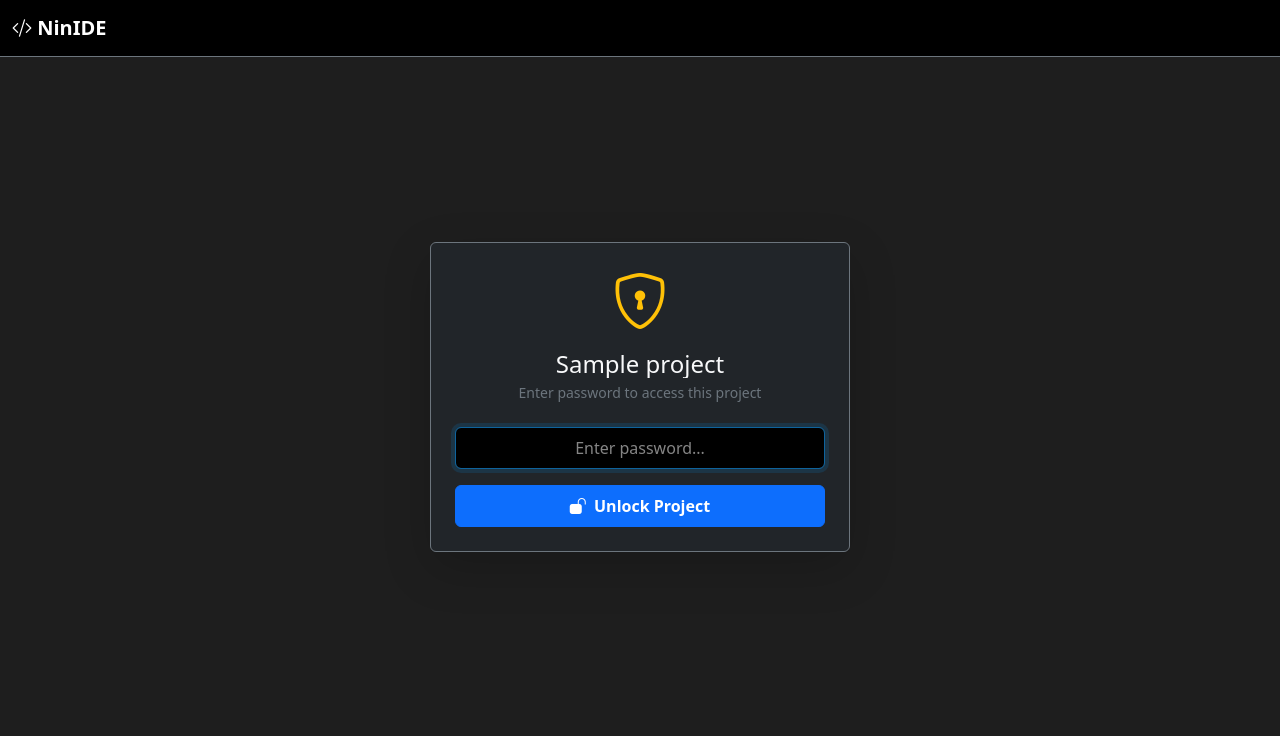
After one commit to Shrawil/NinIDE, a Django app: page /delete_project/1 in a window 1280 px wide. The commit adds this page. Shown: the top 736 px of the page. Run offline with Django 5.2, Linux system fonts and the light colour scheme; tables that the repository leaves empty hold one stand-in row (values such as "Sample post").

Commit message:
Major update - NinIDE Stable Version 2.2

```diff
--- a/editor/models.py
+++ b/editor/models.py
@@ -3,6 +3,7 @@ from django.db import models
 # Create your models here.
 class Project(models.Model):
     name = models.CharField(max_length=50)
+    password = models.CharField(max_length=255)
     created_at = models.DateTimeField(auto_now_add=True)
 
 class File(models.Model):
--- /dev/null
+++ b/editor/templates/project_password.html
@@ -0,0 +1,75 @@
+{% extends "base.html" %}
+
+{% block title %}
+Unlock {{ project.name }} | NinIDE
+{% endblock %}
+
+{% block content %}
+<div class="container d-flex align-items-center justify-content-center" style="min-height: calc(100vh - 120px);">
+    <div class="card bg-dark text-light border-secondary shadow-lg w-100" style="max-width: 420px;">
+        <div class="card-body p-4 text-center">
+
+            <div class="mb-3">
+                <i class="bi bi-shield-lock text-warning display-4"></i>
+            </div>
+
+            <h4 class="card-title mb-1 text-truncate" title="{{ project.name }}">
+                {{ project.name }}
+            </h4>
+            <p class="text-secondary small mb-4">Enter password to access this project</p>
+
+            {% if error %}
+                <div class="alert alert-danger alert-dismissible fade show border-0 py-2 px-3 mb-4 text-start small" role="alert">
+                    <i class="bi bi-exclamation-triangle-fill me-2"></i>{{ error }}
+                    <button type="button" class="btn-close btn-close-white" data-bs-dismiss="alert" aria-label="Close"></button>
+                </div>
+            {% endif %}
+
+            <form method="POST">
+                {% csrf_token %}
+
+                <div class="mb-3">
+                    <input
+                        type="password"
+                        name="password"
+                        class="form-control bg-black text-light border-secondary text-center py-2"
+                        placeholder="Enter password..."
+                        autocomplete="off"
+                        autocorrect="off"
+                        autocapitalize="off"
+                        spellcheck="false"
+                        required
+                        autofocus
+                    >
+                </div>
+
+                <button type="submit" class="btn btn-primary w-100 py-2 fw-semibold">
+                    <i class="bi bi-unlock-fill me-1"></i> Unlock Project
+                </button>
+            </form>
+
+        </div>
+    </div>
+</div>
+{% endblock %}
+
+{% block css %}
+<style>
+    body {
+        background-color: #1e1e1e;
+        color: #d4d4d4;
+    }
+
+    /* Input focus styling */
+    .form-control:focus {
+        background-color: #000 !important;
+        color: #fff !important;
+        border-color: #0e639c !important;
+        box-shadow: 0 0 0 0.25rem rgba(14, 99, 156, 0.25) !important;
+    }
+
+    .form-control::placeholder {
+        color: #858585;
+    }
+</style>
+{% endblock %}
--- a/editor/urls.py
+++ b/editor/urls.py
@@ -6,6 +6,16 @@ urlpatterns = [
         "",
         views.project_list,
         name="project_list"
+    ),
+    path(
+        "delete_project/<int:project_id>",
+        views.delete_project,
+        name="delete_project",
+    ),
+    path(
+        "project_password/<int:project_id>/",
+        views.project_password,
+        name="project_password"
     ),
     path(
         "project/<int:project_id>/",
--- a/editor/views.py
+++ b/editor/views.py
@@ -1,12 +1,39 @@
 from django.shortcuts import render, redirect, get_object_or_404
 from django.conf import settings
-from django.contrib import messages
+from django.contrib import messages, sessions
 from django.core.management import call_command
 from .models import Project, File
+from django.contrib.auth.hashers import make_password
 import subprocess
 import os
 
 running_servers = {}
+
+from functools import wraps
+from django.shortcuts import redirect
+
+
+def project_auth_required(view_func):
+    @wraps(view_func)
+    def wrapper(request, project_id, *args, **kwargs):
+
+        if not request.session.get(
+            f"project_{project_id}_auth",
+            False
+        ):
+            return redirect(
+                "project_password",
+                project_id=project_id
+            )
+
+        return view_func(
+            request,
+            project_id,
+            *args,
+            **kwargs
+        )
+
+    return wrapper
 
 def create_project(request):
 
@@ -17,10 +44,22 @@ def create_project(request):
             ""
         ).strip()
 
+        projectpassword = request.POST.get(
+            "projectpassword",
+            ""
+        ).strip()
+
         if not projectname:
             messages.error(
                 request,
                 "Project name cannot be empty."
+            )
+            return redirect("project_list")
+
+        elif not projectpassword:
+            messages.error(
+                request,
+                "You must set a project password."
             )
             return redirect("project_list")
 
@@ -47,7 +86,8 @@ def create_project(request):
             )
 
             project = Project.objects.create(
-                name=projectname
+                name=projectname,
+                password=make_password(projectpassword)
             )
 
             sync_project_files(project)
@@ -66,6 +106,7 @@ def create_project(request):
             f"Project '{projectname}' created successfully."
         )
 
+        request.session[f"project_{project.id}_auth"] = True
         return redirect(
             "editor",
             project_id=project.id
@@ -76,6 +117,7 @@ def create_project(request):
         "new_project.html"
     )
 
+@project_auth_required
 def create_file(request, project_id):
     project = get_object_or_404(
         Project,
@@ -151,6 +193,7 @@ def create_file(request, project_id):
     )
 
 
+@project_auth_required
 def create_folder(request, project_id):
 
     project = get_object_or_404(
@@ -291,12 +334,24 @@ def sync_project_files(project):
         path__in=existing_paths
     ).delete()
 
+
 def save_file(request, file_id):
-
     file = get_object_or_404(
         File,
-        id=file_id
+        id=file_id,
+        is_directory=False
     )
+
+    project = file.project
+
+    if not request.session.get(
+        f"project_{project.id}_auth",
+        False
+    ):
+        return redirect(
+            "project_password",
+            project_id=project.id
+        )
 
     if request.method == "POST":
 
@@ -336,6 +391,7 @@ def project_list(request):
         {"projects": projects}
     )
 
+
 def open_file(request, file_id):
 
     file = get_object_or_404(
@@ -358,6 +414,19 @@ def open_file(request, file_id):
         }
     )
 
+import socket, shlex, os
+
+def find_free_port(start=8000):
+    port = start
+
+    while True:
+        with socket.socket(socket.AF_INET, socket.SOCK_STREAM) as s:
+            if s.connect_ex(("127.0.0.1", port)) != 0:
+                return port
+        port += 1
+
+
+@project_auth_required
 def terminal(request, project_id):
     project = get_object_or_404(Project, id=project_id)
     project_path = settings.PROJECTS_DIR / project.name
@@ -366,35 +435,48 @@ def terminal(request, project_id):
     if request.method == "POST":
         command = request.POST.get("command", "").strip()
         action = request.POST.get("action")
+
         env = os.environ.copy()
         env.pop("DJANGO_SETTINGS_MODULE", None)
         env["PYTHONPATH"] = str(project_path)
 
+        # Stop server
         if action == "stop":
-            process = running_servers.get(project_id)
-            if process and process.poll() is None:
-                process.terminate()
-                process.wait()
-                del running_servers[project_id]
-                output = "Server stopped."
+            server = running_servers.get(project_id)
+
+            if server:
+                process = server["process"]
+
+                if process.poll() is None:
+                    process.terminate()
+                    process.wait()
+                    del running_servers[project_id]
+                    output = "Server stopped."
+                else:
+                    del running_servers[project_id]
+                    output = "Server was no longer running."
             else:
                 output = "No server is running."
 
-        # Ignore empty form submissions when clicking "Run"
+        # Empty command
         elif not command:
             output = "Please enter a command."
 
         # Start Django server
         elif command == "python manage.py runserver":
+
             if project_id in running_servers:
                 output = "Server is already running."
+
             else:
+                port = find_free_port()
+
                 process = subprocess.Popen(
                     [
                         "python",
                         "manage.py",
                         "runserver",
-                        "8002",
+                        str(port),
                         "--noreload"
                     ],
                     cwd=project_path,
@@ -403,13 +485,17 @@ def terminal(request, project_id):
                     stderr=subprocess.STDOUT,
                     text=True
                 )
-                running_servers[project_id] = process
-                output = "Development server started on port 8002."
 
+                running_servers[project_id] = {
+                    "process": process,
+                    "port": port,
+                }
+
+                output = f"Development server started on port {port}."
+
+        # Other commands
         else:
             try:
-                # Use shlex.split to handle quoted arguments correctly (e.g., git commit -m "my commit")
-                import shlex
                 cmd_args = shlex.split(command)
 
                 result = subprocess.run(
@@ -419,17 +505,32 @@ def terminal(request, project_id):
                     text=True,
                     env=env
                 )
+
                 output = result.stdout + result.stderr
+
                 sync_project_files(project)
+
             except Exception as e:
                 output = f"Error executing command: {str(e)}"
 
-    server_running = (
-        project_id in running_servers
-        and running_servers[project_id].poll() is None
+    # Get current server information
+    server = running_servers.get(project_id)
+
+    if server:
+        process = server["process"]
+
+        # Clean up dead processes
+        if process.poll() is not None:
+            del running_servers[project_id]
+            server = None
+
+    server_running = server is not None
+
+    server_url = (
+        f"http://127.0.0.1:{server['port']}/"
+        if server
+        else None
     )
-
-    server_url = "http://127.0.0.1:8002/"
 
     return render(
         request,
@@ -442,6 +543,89 @@ def terminal(request, project_id):
         }
     )
 
+from django.contrib.auth.hashers import check_password
+
+def delete_project(request, project_id):
+    project = get_object_or_404(
+        Project,
+        id=project_id
+    )
+    error = ""
+    if request.method == "POST":
+        password = request.POST.get("password")
+        if check_password(password, project.password):
+            project_path = settings.PROJECTS_DIR / project.name
+            server = running_servers.get(project_id)
+            if server:
+                process = server["process"]
+
+                if process.poll() is None:
+                    process.terminate()
+                    process.wait()
+
+                del running_servers[project_id]
+
+            # Delete files
+            import shutil
+
+            if project_path.exists():
+                shutil.rmtree(project_path)
+
+            # Delete database record
+            project.delete()
+            return redirect("project_list")
+        else:
+            error = "Incorrect password."
+            return render(
+                request,
+                "project_password.html",
+                {
+                    "project":project,
+                    "error":error
+                }
+            )
+    return render(
+        request,
+        "project_password.html",
+        {
+            "project":project
+        }
+    )
+
+def project_password(request, project_id):
+    project = get_object_or_404(
+        Project,
+        id=project_id
+    )
+    error = ""
+    if request.method == "POST":
+        password = request.POST.get("password")
+        if check_password(password, project.password):
+            request.session[f"project_{project_id}_auth"] = True
+            return redirect(
+                'editor',
+                project_id
+            )
+        else:
+            error = "Incorrect password."
+            return render(
+                request,
+                "project_password.html",
+                {
+                    "project":project,
+                    "error":error
+                }
+            )
+    return render(
+        request,
+        "project_password.html",
+        {
+            "project":project
+        }
+    )
+
+
+@project_auth_required
 def editor(request, project_id):
 
     project = get_object_or_404(
```
Also changed, not shown: editor/templates/project_list.html (+28 -9 lines), db.sqlite3, editor/migrations/0004_project_password.py (added).
